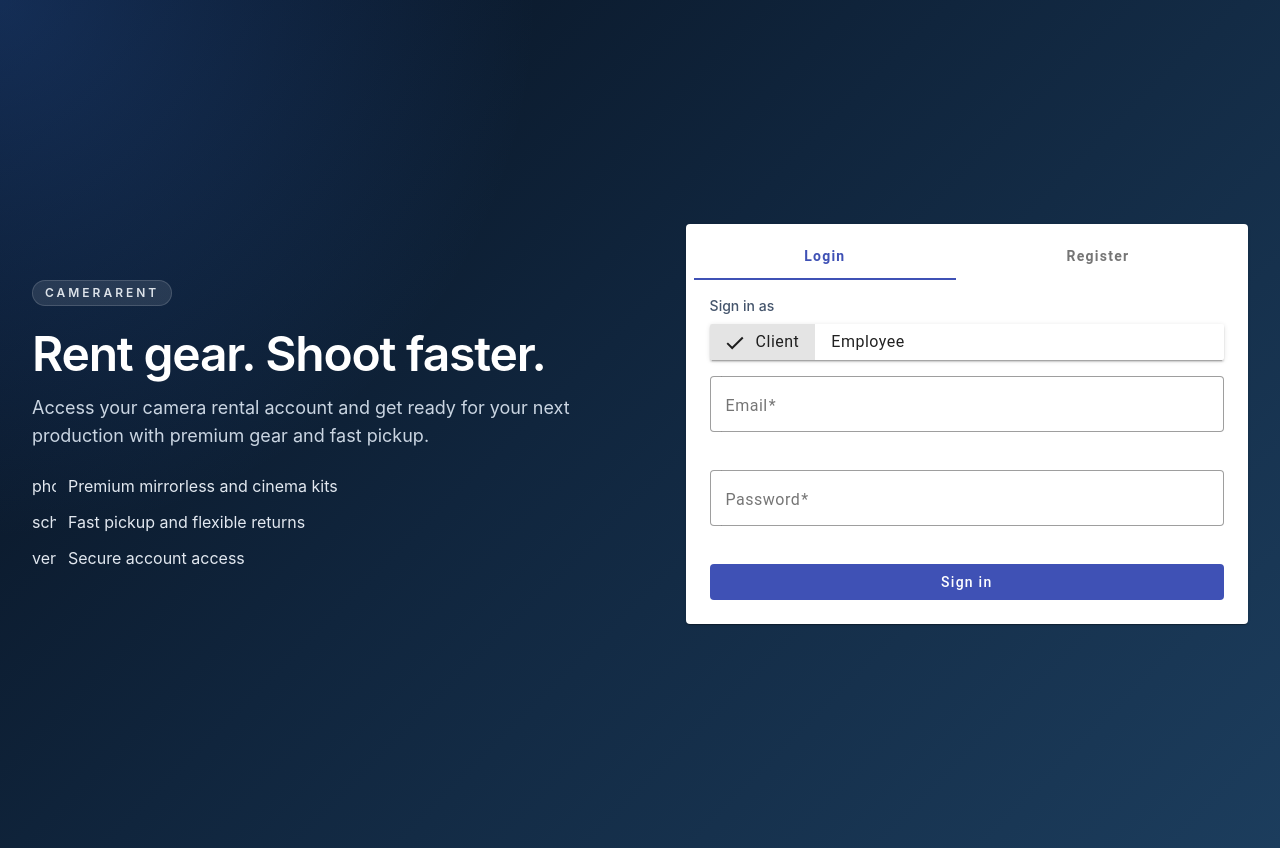
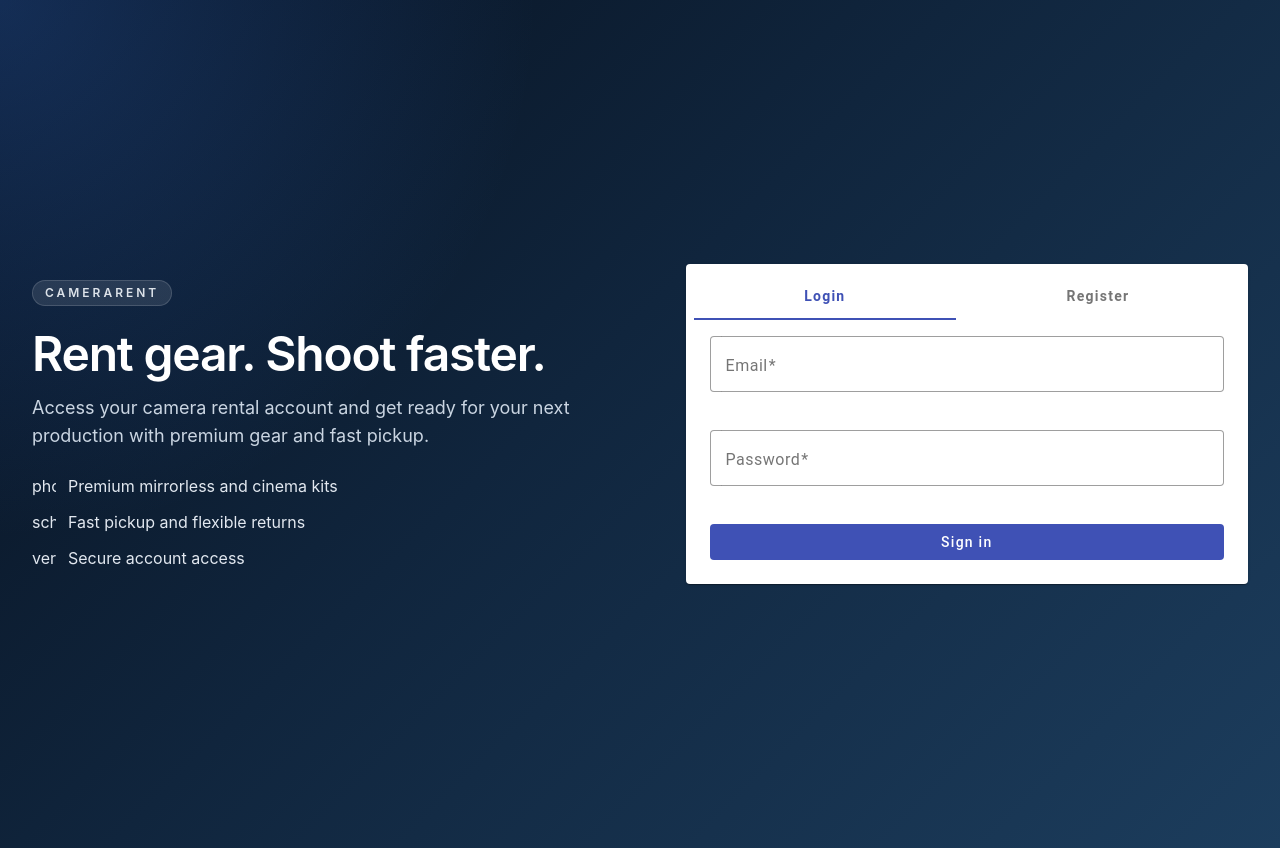
Before and after one commit to pauljevicj/camera-rent-frontend, an Angular app: page / in a window 1280 px wide. Built offline with nearby package versions, Linux system fonts and the light colour scheme.

Commit message:
Remove login switch between user roles

```diff
--- a/src/app/auth/auth.component.html
+++ b/src/app/auth/auth.component.html
@@ -41,18 +41,6 @@
             (ngSubmit)="submitLogin()"
             class="flex flex-col gap-4 px-2 py-4 sm:px-4"
           >
-            <div class="flex flex-col gap-2">
-              <span class="text-sm font-medium text-slate-600">Sign in as</span>
-              <mat-button-toggle-group [value]="selectedRole()" appearance="legacy" class="w-full">
-                <mat-button-toggle value="client" (click)="selectRole('client')"
-                  >Client</mat-button-toggle
-                >
-                <mat-button-toggle value="employee" (click)="selectRole('employee')"
-                  >Employee</mat-button-toggle
-                >
-              </mat-button-toggle-group>
-            </div>
-
             <mat-form-field appearance="outline">
               <mat-label>Email</mat-label>
               <input matInput formControlName="email" type="text" placeholder="you@example.com" />
--- a/src/app/client/components/camera-table/camera-table.component.css
+++ /dev/null
@@ -1,3 +0,0 @@
-:host {
-  display: block;
-}
--- a/src/app/client/components/camera-table/camera-table.component.ts
+++ b/src/app/client/components/camera-table/camera-table.component.ts
@@ -43,7 +43,6 @@ import { FormsModule } from '@angular/forms';
     FormsModule,
   ],
   templateUrl: './camera-table.component.html',
-  styleUrl: './camera-table.component.css',
 })
 export class CameraTableComponent implements OnChanges, AfterViewInit {
   @Input() cameras: CameraModel[] = [];
--- /dev/null
+++ b/src/app/employee/components/rental-table/rental-table.html
@@ -0,0 +1 @@
+<p>rental-table works!</p>
--- a/src/app/employee/main/main.html
+++ b/src/app/employee/main/main.html
@@ -1 +1,2 @@
 <p>main works!</p>
+<app-rental-table></app-rental-table>
--- a/src/app/employee/main/main.ts
+++ b/src/app/employee/main/main.ts
@@ -1,8 +1,9 @@
 import { Component } from '@angular/core';
+import { RentalTable } from '../components/rental-table/rental-table';
 
 @Component({
   selector: 'app-main',
-  imports: [],
+  imports: [RentalTable],
   templateUrl: './main.html',
   styleUrl: './main.css',
 })
```
Also changed, not shown: src/app/employee/components/rental-table/rental-table.ts (added, +9 -0 lines), src/app/employee/components/rental-table/rental-table.css (added), 1 other file (tests, documents, lock files or other folders).
